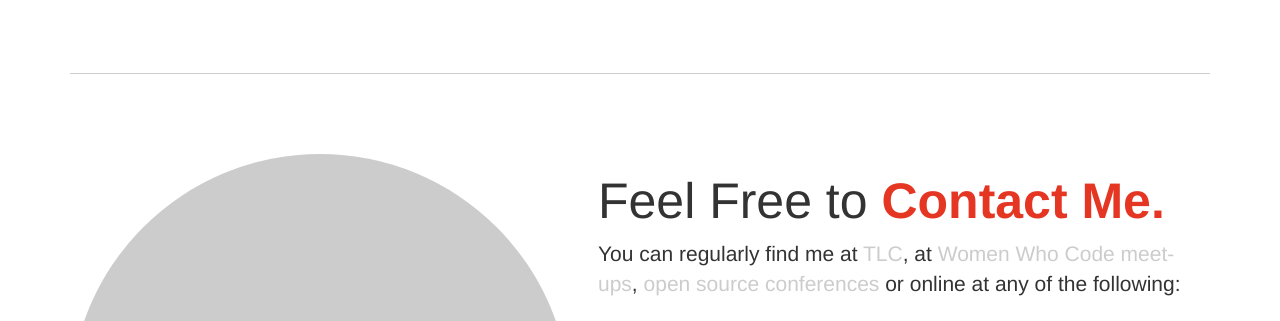
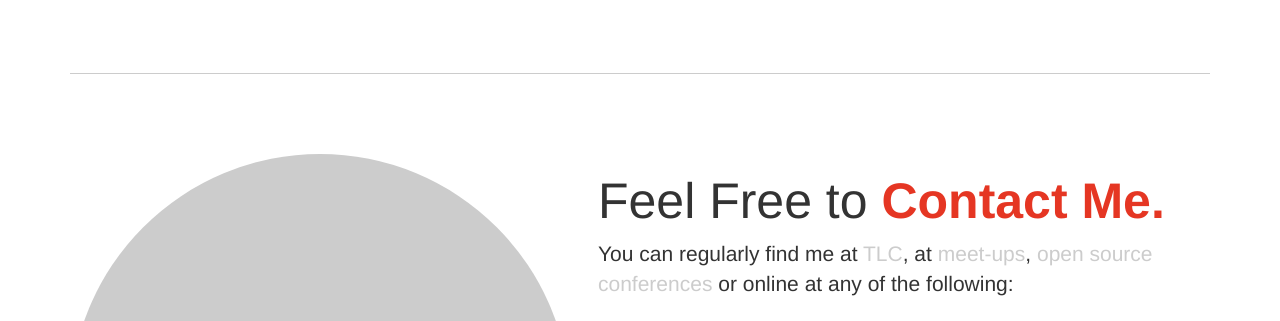
Before and after one commit to misfist/another-world-is-possible, a plain HTML site: page index.html in a window 1280 px wide. Shown: the part 1224-1545 px from the top of the page. Drawn offline with Linux system fonts and the light colour scheme; placeholder pictures from the web are drawn by us.

Commit message:
Add content.

```diff
--- a/index.html
+++ b/index.html
@@ -73,7 +73,7 @@
 				<h2>Feel Free to
                 <em>Contact Me.</em></h2>
 
-				<p>You can regularly find me at <a href="http://thelearningcollective.nyc/" target="_blank">TLC</a>, at <a href="http://www.meetup.com/WomenWhoCodeNYC/" target="_blank">Women Who Code meet-ups</a>, <a href="http://nyccamp.org/" target="_blank">open source conferences</a> or online at any of the following:</p>
+				<p>You can regularly find me at <a href="http://thelearningcollective.nyc/" target="_blank">TLC</a>, at <a href="http://www.meetup.com/WomenWhoCodeNYC/" target="_blank">meet-ups</a>, <a href="http://nyccamp.org/" target="_blank">open source conferences</a> or online at any of the following:</p>
 
 				<ul class="list-inline">
 					<li class="col-lg-2"><a href="https://github.com/misfist" target="_blank"><i class="fa fa-github-square  fa-3x"></i></a></li>
```
